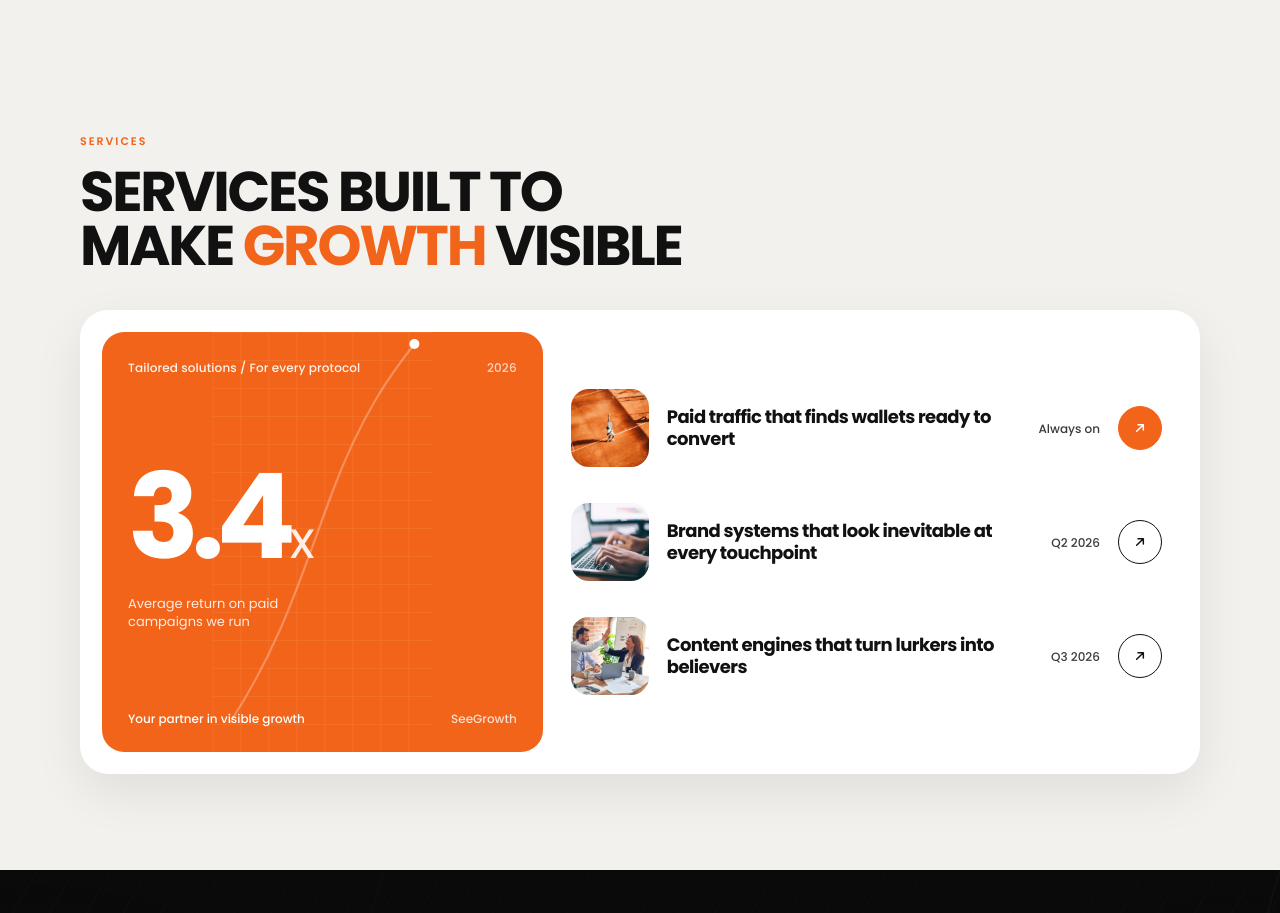
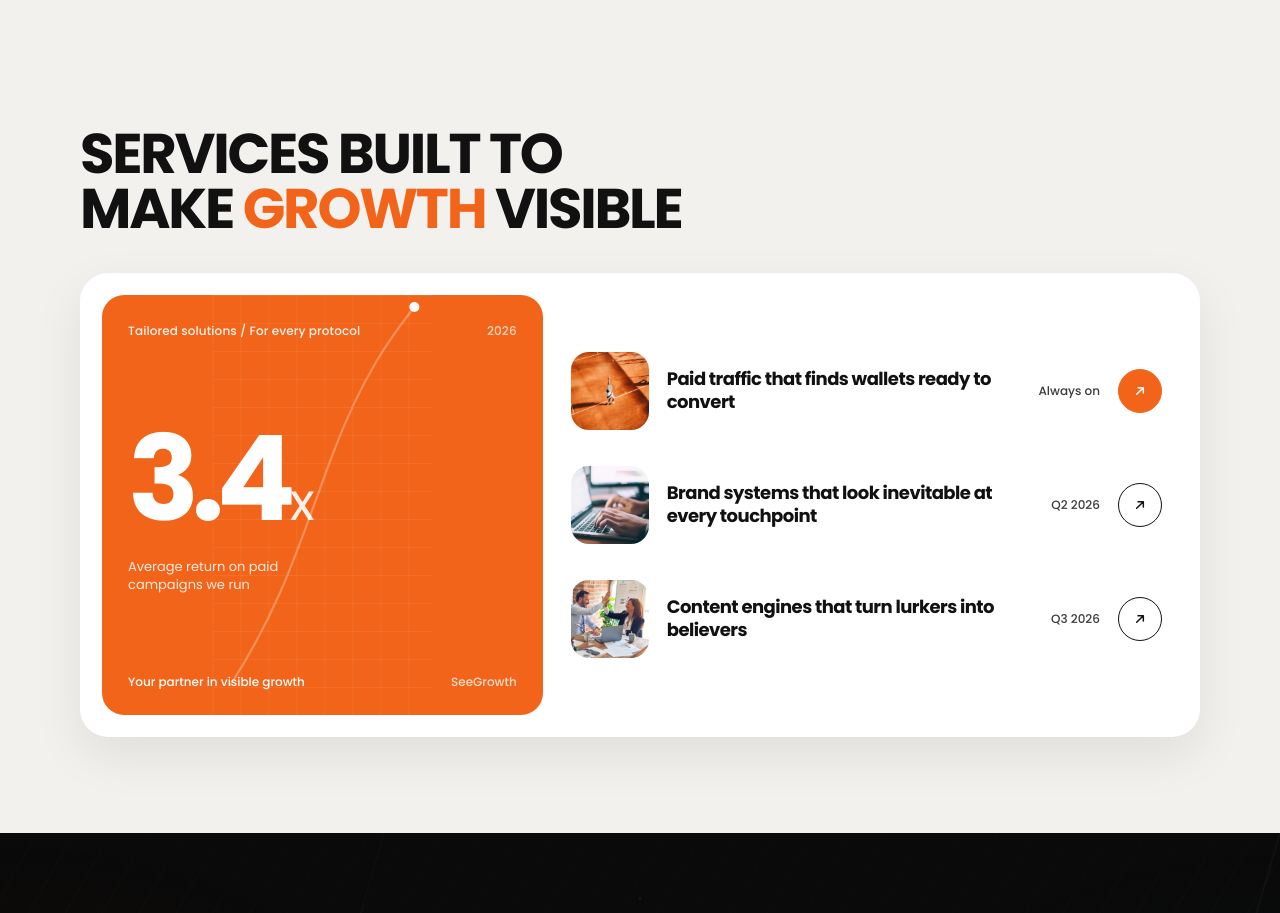
Before and after one commit to Esimuda/SeeGrowth, a React (Vite) app: page / in a window 1280 px wide. Shown: the part 1960-2873 px from the top of the page. Built offline with nearby package versions, Linux system fonts and the light colour scheme.

Commit message:
Remove the Services label above the services headline.

```diff
--- a/src/Services.jsx
+++ b/src/Services.jsx
@@ -37,15 +37,6 @@ export default function Services() {
   return (
     <section className="services services-bento" id="services">
       <div className="services-intro">
-        <motion.span
-          className="services-kicker"
-          initial={reduce ? false : { opacity: 0, y: 10 }}
-          whileInView={{ opacity: 1, y: 0 }}
-          viewport={viewport}
-          transition={{ duration: 0.5, ease }}
-        >
-          Services
-        </motion.span>
         <h2 className="services-headline">
           <span className="services-headline__line">Services built to</span>
           <span className="services-headline__line">
--- a/src/services.css
+++ b/src/services.css
@@ -18,16 +18,6 @@
 .services-intro {
   max-width: 1120px;
   margin: 0 auto 36px;
-}
-
-.services-kicker {
-  display: inline-block;
-  font-size: 11px;
-  font-weight: 600;
-  letter-spacing: 0.18em;
-  text-transform: uppercase;
-  color: #F26419;
-  margin-bottom: 14px;
 }
 
 .services-headline {
```
